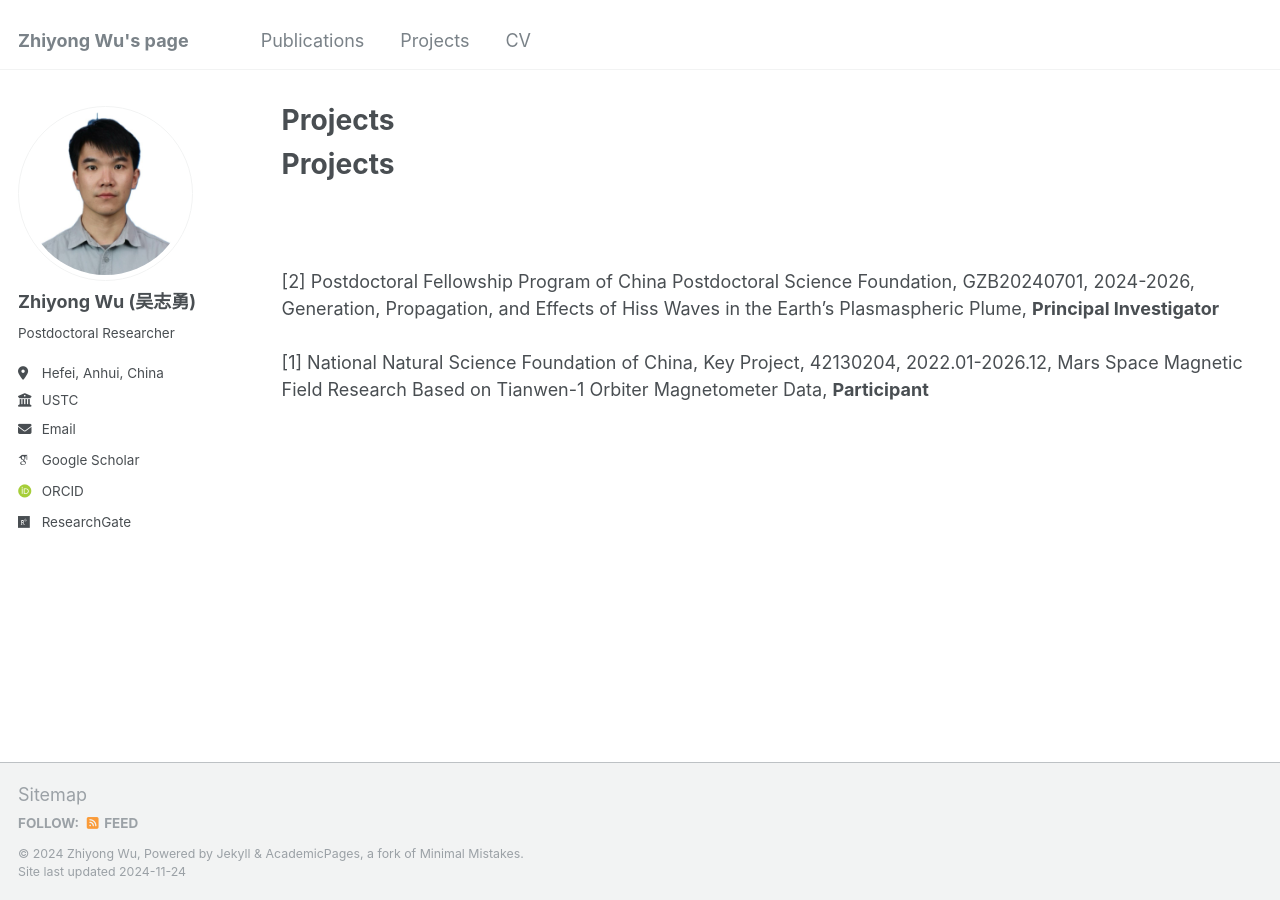
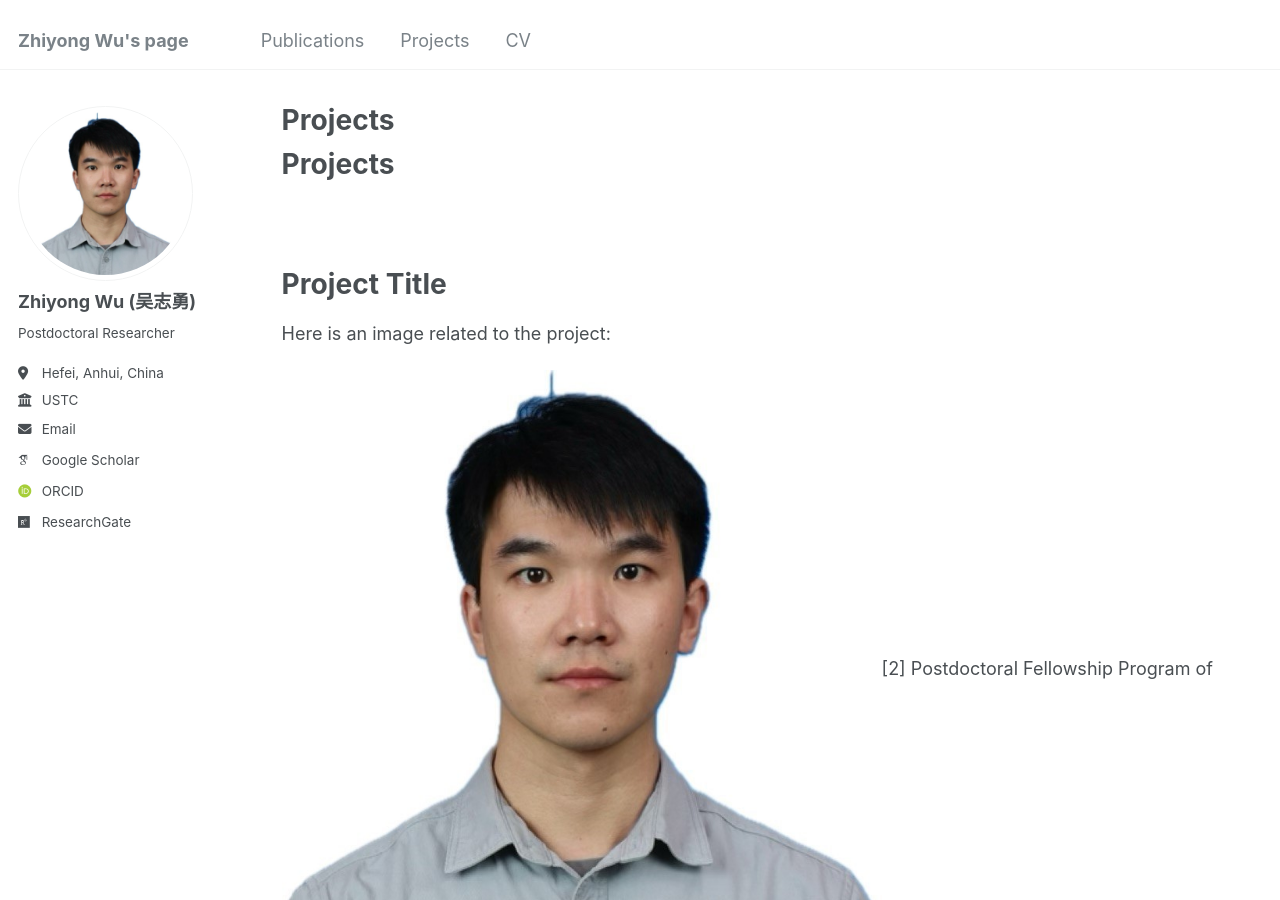
Before and after one commit to Z-Y-Wu/ZW-, a Jekyll site: the page built from _pages/projects.html, in a window 1280 px wide and 900 px high. Built offline with Jekyll 4.4.1, drawn with Linux system fonts in a browser that asks for light colours; some web fonts are replaced.

Commit message:
Update projects.html

```diff
--- a/_pages/projects.html
+++ b/_pages/projects.html
@@ -21,7 +21,11 @@ author_profile: true
     {% endfor %}
 </div>
 
-
+<body>
+    <h1>Project Title</h1>
+    <p>Here is an image related to the project:</p>
+    <img src="/images/person.jpg" alt="Project Image" width="600">
+</body>
 
 [2] Postdoctoral Fellowship Program of China Postdoctoral Science Foundation, GZB20240701, 2024-2026, Generation, Propagation, and Effects of Hiss Waves in the Earth’s Plasmaspheric Plume, <strong>Principal Investigator</strong><br><br>
 [1] National Natural Science Foundation of China, Key Project, 42130204, 2022.01-2026.12, Mars Space Magnetic Field Research Based on Tianwen-1 Orbiter Magnetometer Data, <strong>Participant</strong>
```
